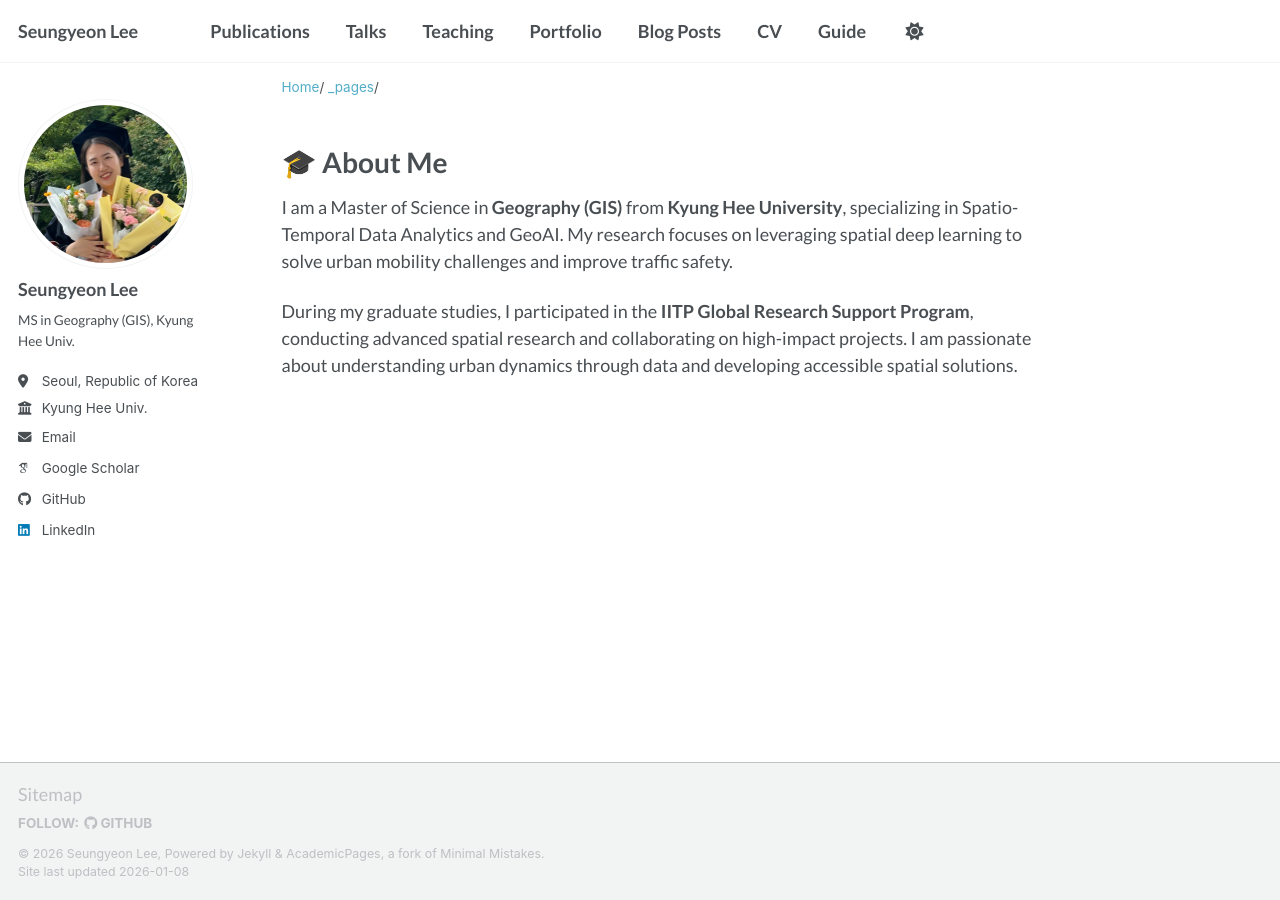
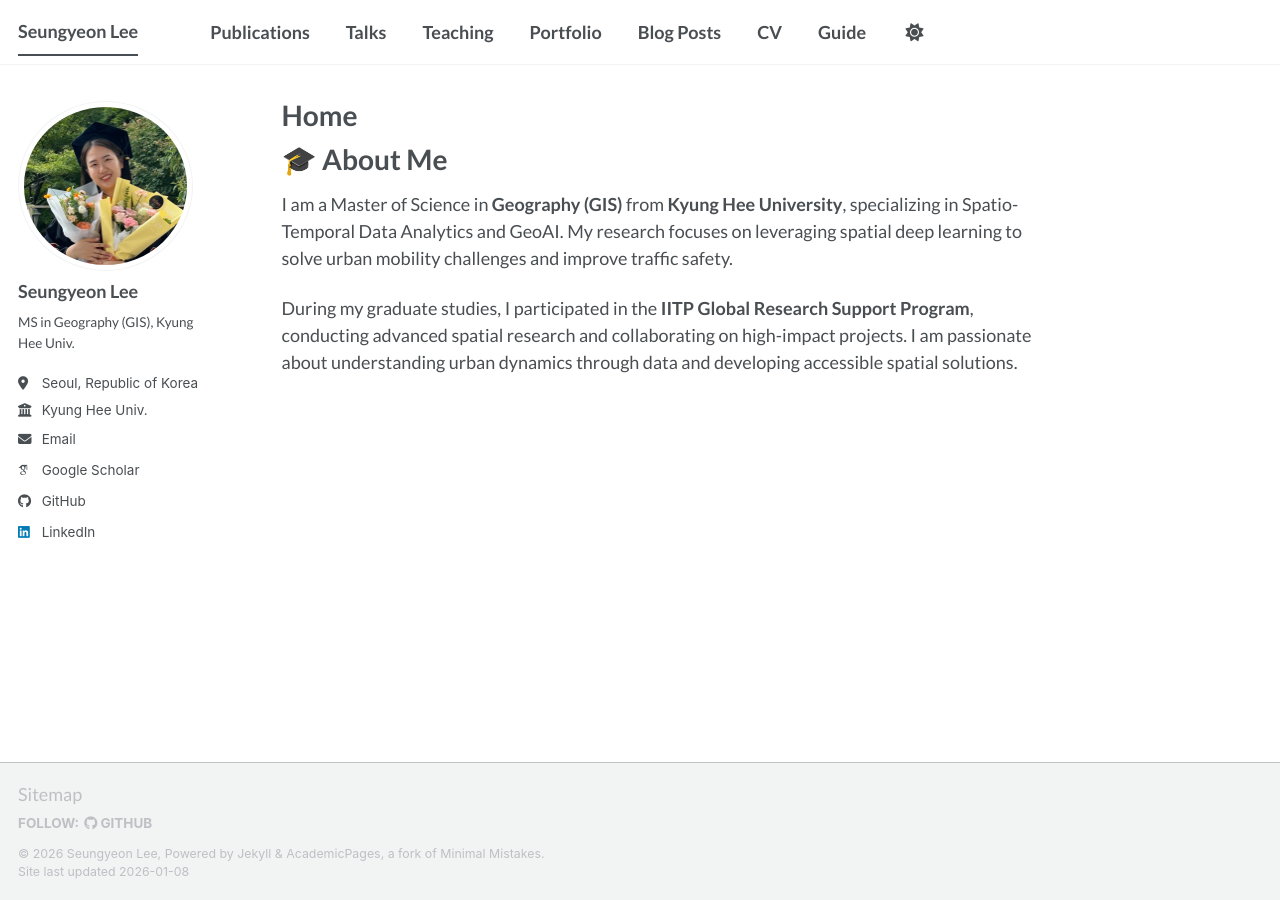
Before and after one commit to seungyeon677/seungyeon677.github.io, a Jekyll site: the page built from _pages/about.md, in a window 1280 px wide. Built offline with Jekyll 4.4.1, drawn with Linux system fonts in a browser that asks for light colours; some web fonts are replaced; a script bundle is joined from its source files by our own code; library files that are not in the unit come from our copies.

```diff
--- a/_pages/about.md
+++ b/_pages/about.md
@@ -1,6 +1,6 @@
 ---
 permalink: /
-title: **"Home"**
+title: "Home"
 author_profile: true
 redirect_from:
   - /about/
```
